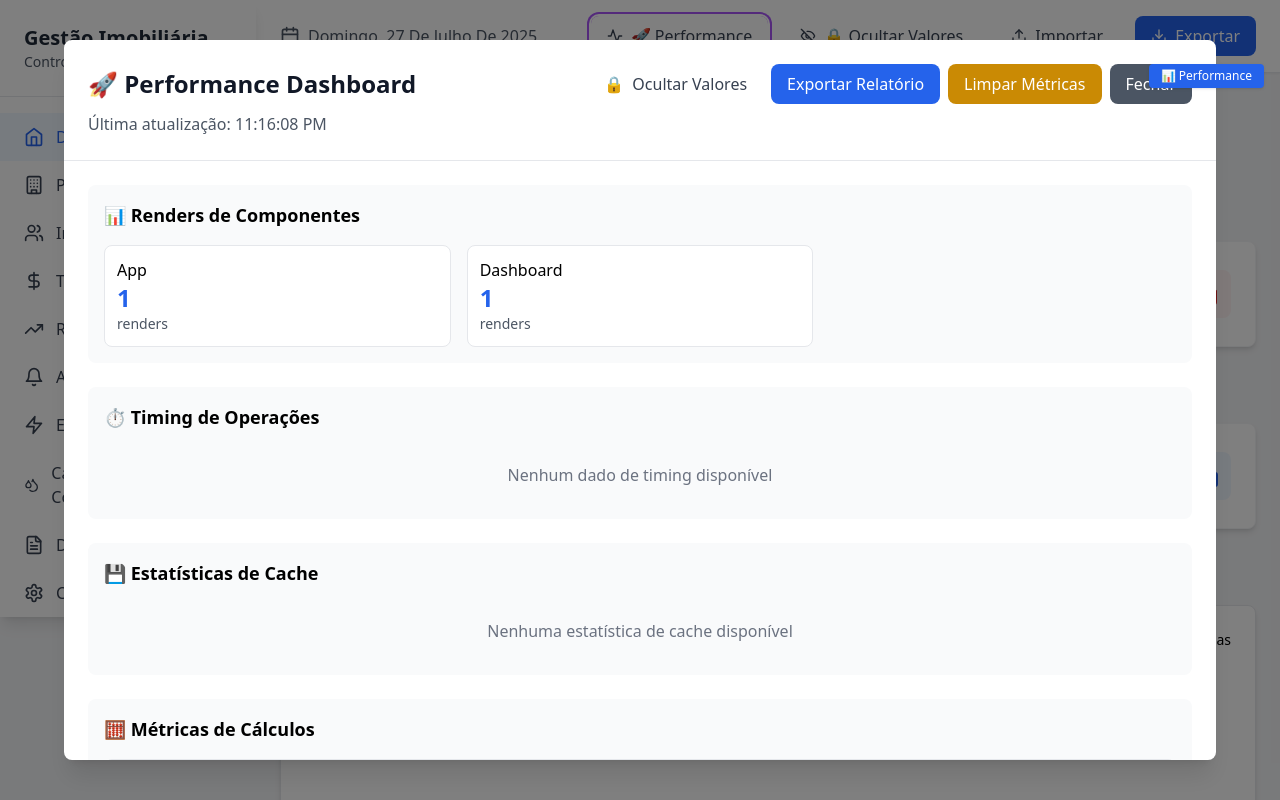
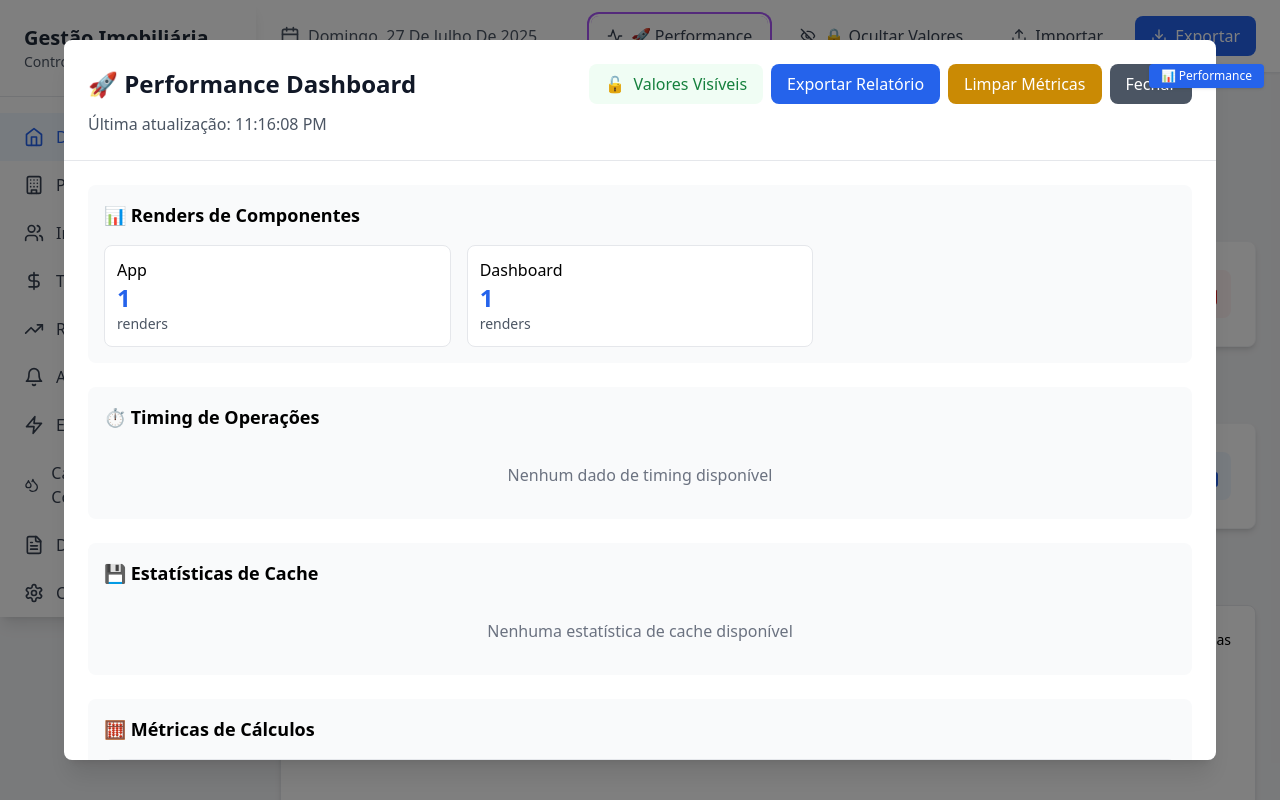
Before and after one commit to Clevis74/sismobi3.1.01, a React (Vite) app: page / in a window 1280 px wide. Both pictures are taken after a click on the button "🚀 Performance". Shown: the top 800 px of the page. Built offline with nearby package versions, Linux system fonts and the light colour scheme.

Commit message:
auto-commit for 44bbe328-d1bb-4e58-a0d3-fb940f326684

```diff
--- a/src/components/Dev/PerformanceDashboard.tsx
+++ b/src/components/Dev/PerformanceDashboard.tsx
@@ -38,15 +38,9 @@ const formatConditionalCurrency = (value: number, showValues: boolean): string =
   }).format(value);
 };
 
-export const PerformanceDashboard: React.FC<PerformanceDashboardProps> = ({ isVisible, onClose, showValues: initialShowValues }) => {
+export const PerformanceDashboard: React.FC<PerformanceDashboardProps> = ({ isVisible, onClose, showValues }) => {
   const [report, setReport] = useState<PerformanceReport | null>(null);
   const [refreshInterval, setRefreshInterval] = useState<NodeJS.Timeout | null>(null);
-  const [showValues, setShowValues] = useState(initialShowValues);
-
-  // Sincronizar com a prop inicial
-  useEffect(() => {
-    setShowValues(initialShowValues);
-  }, [initialShowValues]);
 
   useEffect(() => {
     if (isVisible) {
@@ -141,26 +135,23 @@ export const PerformanceDashboard: React.FC<PerformanceDashboardProps> = ({ isVi
           <div className="flex justify-between items-center">
             <h2 className="text-2xl font-bold text-gray-900">🚀 Performance Dashboard</h2>
             <div className="flex space-x-2">
-              <button
-                onClick={() => setShowValues(!showValues)}
-                className={`px-4 py-2 rounded-lg transition-colors flex items-center ${
-                  showValues
-                    ? 'text-gray-700 hover:text-red-600 hover:bg-red-50'
-                    : 'text-green-700 hover:text-green-800 hover:bg-green-50'
-                }`}
-              >
+              <div className={`px-4 py-2 rounded-lg flex items-center ${
+                showValues
+                  ? 'text-green-700 bg-green-50'
+                  : 'text-red-700 bg-red-50'
+              }`}>
                 {showValues ? (
                   <>
-                    <span className="mr-2">🔒</span>
-                    Ocultar Valores
+                    <span className="mr-2">🔓</span>
+                    Valores Visíveis
                   </>
                 ) : (
                   <>
-                    <span className="mr-2">🔓</span>
-                    Mostrar Valores
+                    <span className="mr-2">🔒</span>
+                    Valores Ocultos
                   </>
                 )}
-              </button>
+              </div>
               <button
                 onClick={exportReport}
                 className="px-4 py-2 bg-blue-600 text-white rounded-lg hover:bg-blue-700 transition-colors"
@@ -351,7 +342,7 @@ export const PerformanceDashboard: React.FC<PerformanceDashboardProps> = ({ isVi
                 {!showValues && process.env.NODE_ENV === 'development' && (
                   <div className="mt-3 pt-3 border-t">
                     <p className="text-sm text-gray-500">
-                      Chaves de cache ocultas. Mostre valores para ver detalhes.
+                      Chaves de cache ocultas. Use o botão no cabeçalho para mostrar valores.
                     </p>
                   </div>
                 )}
```
Also changed, not shown: 1 other file (tests, documents, lock files or other folders).
